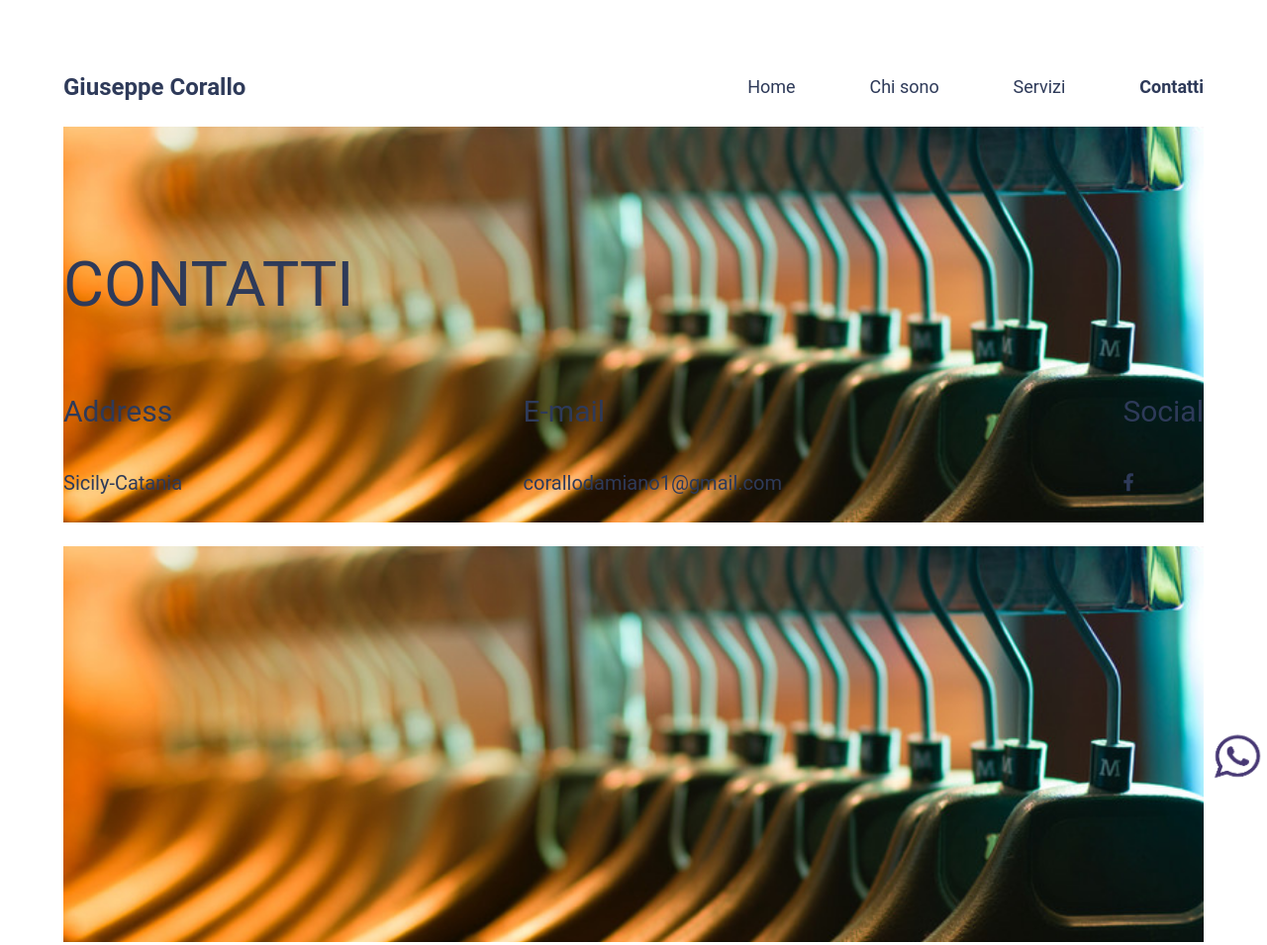
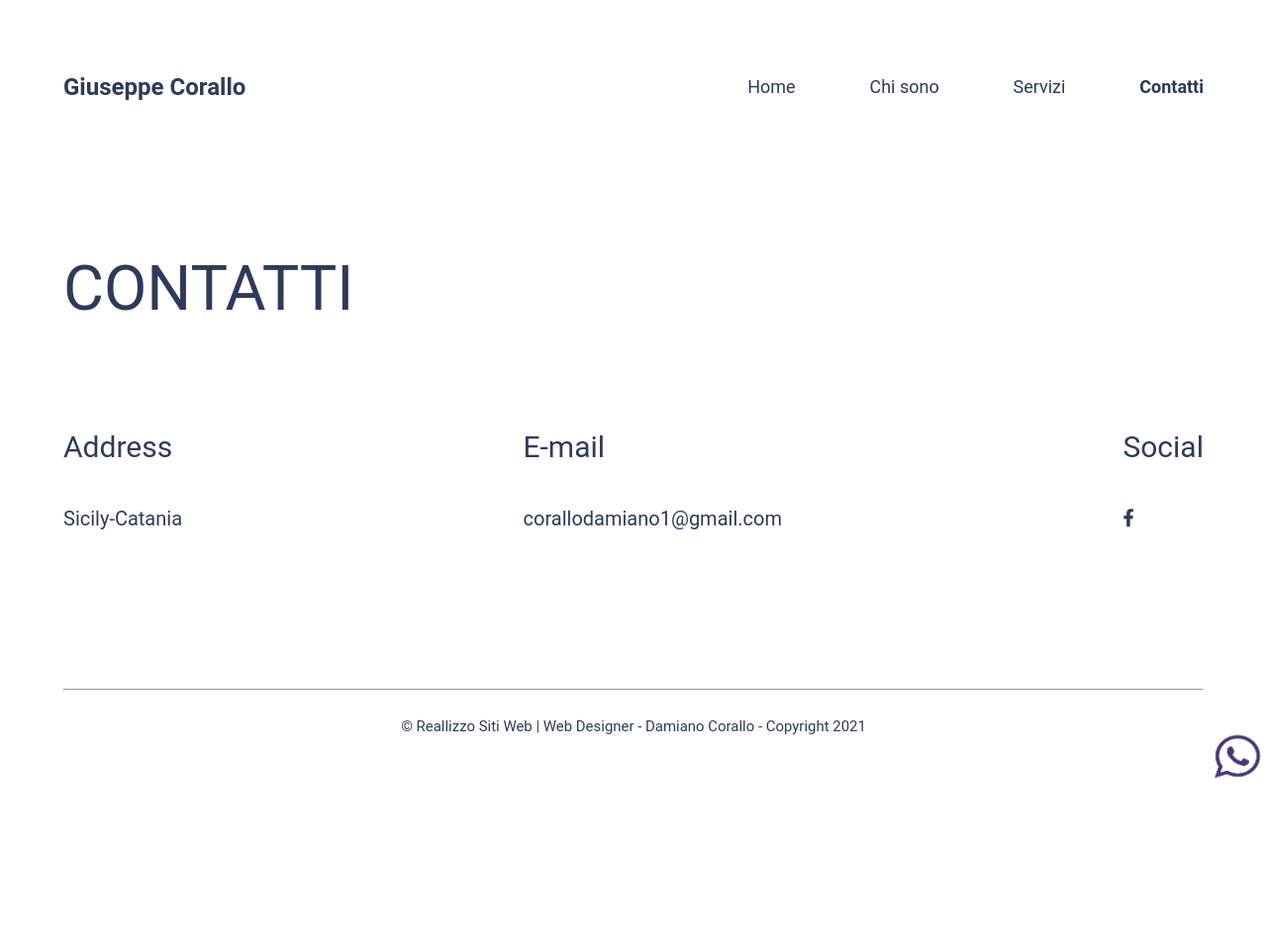
Before and after one commit to DAMIANOIGNAZIO/Syto, a plain HTML site: page contact.html in a window 1280 px wide. Shown: the top 955 px of the page at 99% size. After the commit the page ends 800 px from the top, so only its background shows below. Drawn offline with nearby package versions, Linux system fonts and the light colour scheme.

Commit message:
eliminata foto

```diff
--- a/contact.css
+++ b/contact.css
@@ -10,17 +10,6 @@
 img {
     width: 80px;
     height: 75px;
-}
-
-.content {
-    display: flex;
-    flex-direction: column;
-    align-items: center;
-    justify-content: center;
-}
-
-.content> :not(:last-child) {
-    margin-bottom: 2rem;
 }
 
 .main-image {
--- a/contact.html
+++ b/contact.html
@@ -28,7 +28,7 @@
                 <a class="menu-item active" href="contact.html">Contatti</a>
             </div>
         </nav>
-        <div class="content">
+        <div class="contentt">
             <div class="title-block">
                 <h1>CONTATTI</h1>
             </div>
@@ -51,10 +51,7 @@
             </div>
         </div>
         <br>
-        <div class="content">
 
-
-        </div>
         <a href="https://wa.me/393348366302/?text=" class="wa-link">
             <img src="whatsapp (1).png" alt="">
         </a>
```
